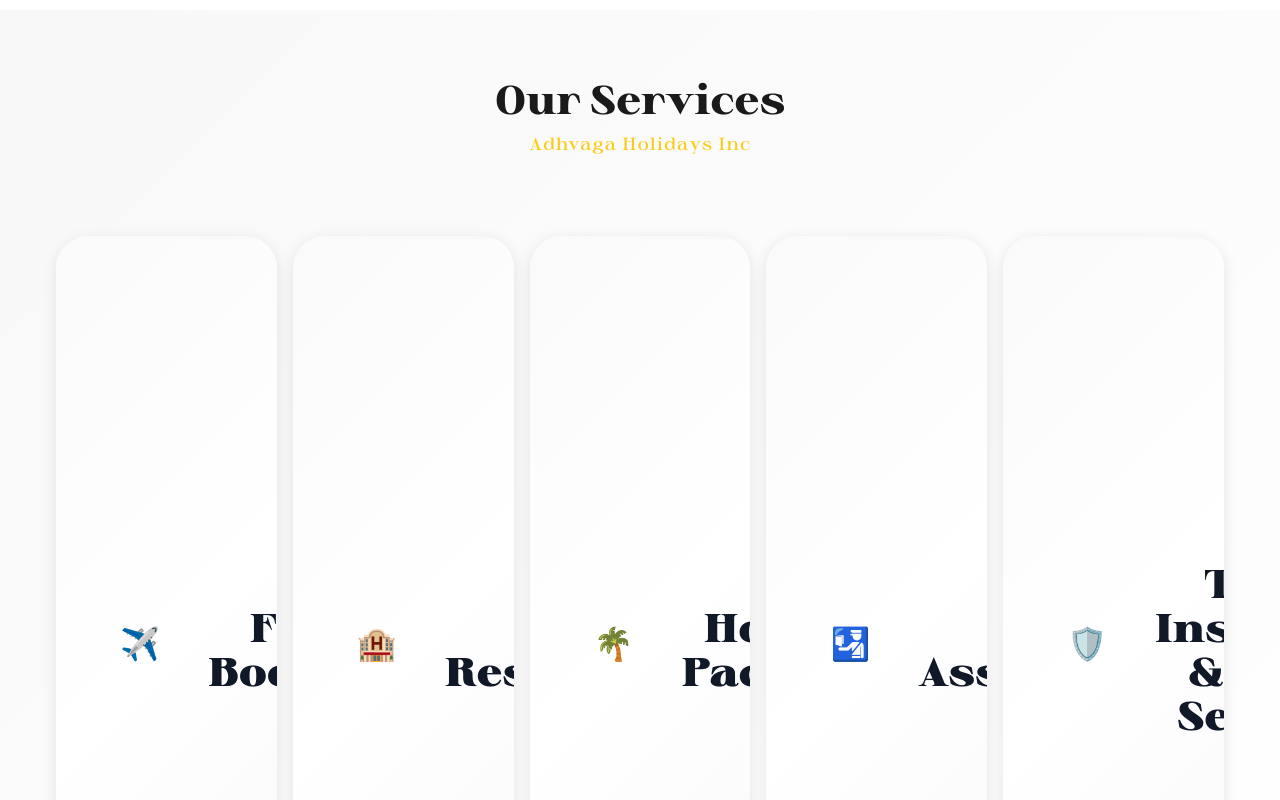
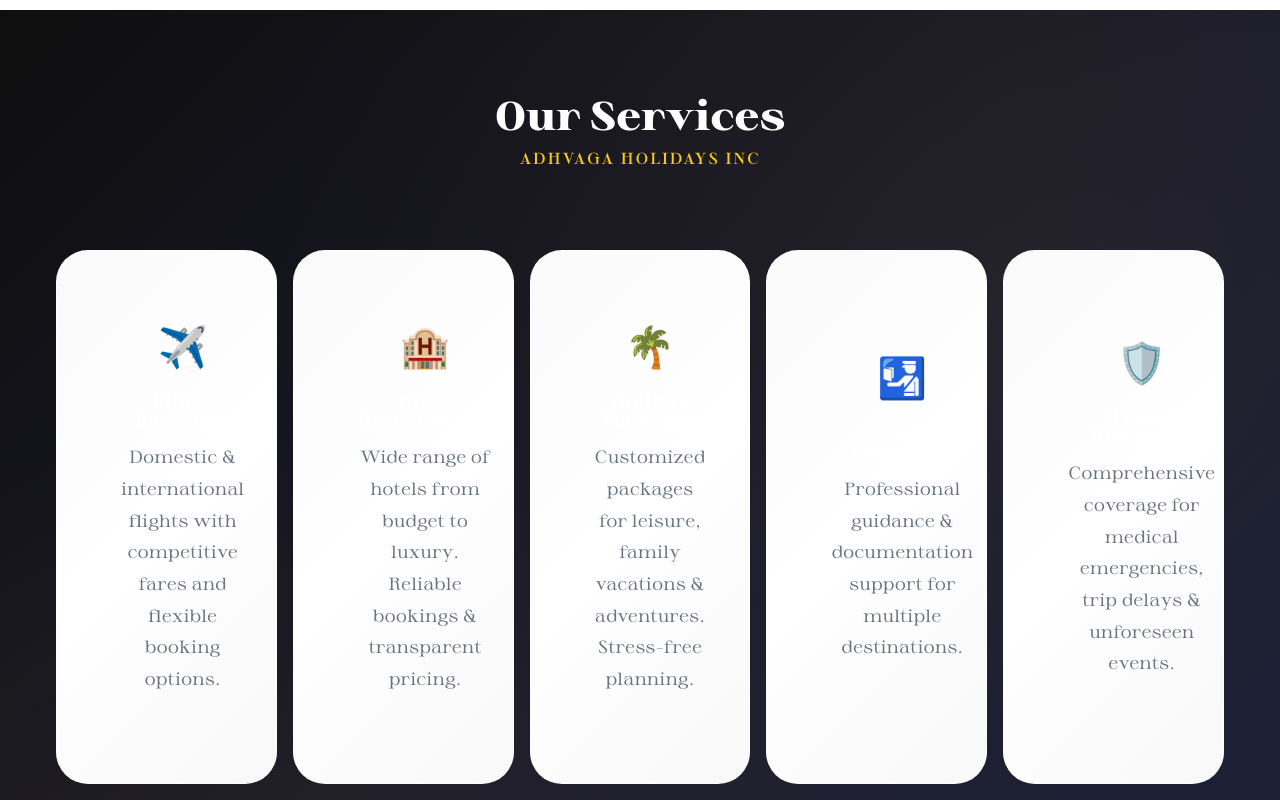
Before and after one commit to Harshithr-ui/travel, a React (Vite) app in the folder travel/AdhvagaHolidays/adhvagafrontend/: page /About in a window 1280 px wide. Shown: the part 1980-2780 px from the top of the page. Built offline with nearby package versions, Linux system fonts and the light colour scheme; no server answers; a web font is replaced by a local one.

Commit message:
Redesign services section: 3x2 grid layout with dark theme and smooth hover effects

```diff
--- a/travel/AdhvagaHolidays/adhvagafrontend/src/Components/About/Services.css
+++ b/travel/AdhvagaHolidays/adhvagafrontend/src/Components/About/Services.css
@@ -1,13 +1,29 @@
 .services-section {
-  padding: 4rem 2rem;
-  background: linear-gradient(135deg, #f8f8f8 0%, #ffffff 100%);
-  overflow: visible;
+  padding: 5rem 2rem;
+  background: linear-gradient(135deg, #0f0f0f 0%, #1a1a2e 50%, #16213e 100%);
+  overflow: hidden;
+  position: relative;
+}
+
+.services-section::before {
+  content: '';
+  position: absolute;
+  top: 0;
+  left: 0;
+  right: 0;
+  bottom: 0;
+  background:
+    radial-gradient(circle at 20% 80%, rgba(250, 204, 21, 0.08) 0%, transparent 50%),
+    radial-gradient(circle at 80% 20%, rgba(250, 204, 21, 0.05) 0%, transparent 50%);
+  pointer-events: none;
 }
 
 .services-container {
-  max-width: 1200px;
+  max-width: 900px;
   margin: 0 auto;
   width: 100%;
+  position: relative;
+  z-index: 1;
 }
 
 .services-header {
@@ -18,59 +34,139 @@
 .services-title {
   font-size: 2.5rem;
   font-weight: 600;
-  color: #1a1a1a;
+  color: #ffffff;
   margin-bottom: 0.5rem;
   font-family: 'Stardom', serif;
 }
 
 .services-brand {
-  font-size: 1.1rem;
+  font-size: 1rem;
   color: #facc15;
   font-weight: 500;
-  letter-spacing: 0.05em;
+  letter-spacing: 0.1em;
+  text-transform: uppercase;
 }
 
 .services-grid {
   display: grid;
-  grid-template-columns: repeat(5, 1fr);
-  gap: 1rem;
+  grid-template-columns: repeat(3, 1fr);
+  gap: 1.5rem;
   width: 100%;
 }
 
-@media (max-width: 1024px) {
-  .services-grid {
-    grid-template-columns: repeat(3, 1fr);
+.service-card {
+  position: relative;
+  background: rgba(255, 255, 255, 0.03);
+  backdrop-filter: blur(10px);
+  border: 1px solid rgba(255, 255, 255, 0.1);
+  padding: 1.75rem 1.25rem;
+  border-radius: 16px;
+  text-align: center;
+  transition: all 0.4s cubic-bezier(0.4, 0, 0.2, 1);
+  overflow: hidden;
+  animation: fadeInUp 0.6s ease forwards;
+  opacity: 0;
+}
+
+@keyframes fadeInUp {
+  from {
+    opacity: 0;
+    transform: translateY(30px);
+  }
+  to {
+    opacity: 1;
+    transform: translateY(0);
   }
 }
 
-@media (max-width: 768px) {
+.service-card-bg {
+  position: absolute;
+  top: 0;
+  left: 0;
+  right: 0;
+  bottom: 0;
+  background: linear-gradient(135deg, rgba(250, 204, 21, 0.15) 0%, rgba(250, 204, 21, 0.05) 100%);
+  opacity: 0;
+  transition: opacity 0.4s ease;
+  border-radius: 16px;
+}
+
+.service-card:hover {
+  transform: translateY(-8px) scale(1.02);
+  border-color: rgba(250, 204, 21, 0.4);
+  box-shadow:
+    0 20px 40px rgba(0, 0, 0, 0.3),
+    0 0 30px rgba(250, 204, 21, 0.1);
+}
+
+.service-card:hover .service-card-bg {
+  opacity: 1;
+}
+
+.service-content {
+  position: relative;
+  z-index: 1;
+}
+
+.service-icon {
+  font-size: 2.5rem;
+  margin-bottom: 1rem;
+  display: inline-block;
+  transition: transform 0.3s ease;
+}
+
+.service-card:hover .service-icon {
+  transform: scale(1.15) rotate(5deg);
+}
+
+.service-card .service-title {
+  font-size: 1.1rem;
+  font-weight: 600;
+  color: #ffffff;
+  margin-bottom: 0.75rem;
+  transition: color 0.3s ease;
+}
+
+.service-card:hover .service-title {
+  color: #facc15;
+}
+
+.service-description {
+  font-size: 0.875rem;
+  color: rgba(255, 255, 255, 0.7);
+  line-height: 1.6;
+  margin: 0;
+}
+
+/* Tablet - 2 columns */
+@media (max-width: 900px) {
   .services-grid {
     grid-template-columns: repeat(2, 1fr);
+    gap: 1.25rem;
+  }
+
+  .services-section {
+    padding: 4rem 1.5rem;
   }
 }
 
-@media (max-width: 480px) {
+/* Mobile - 2 columns still */
+@media (max-width: 600px) {
+  .services-section {
+    padding: 3rem 1rem;
+  }
+
+  .services-title {
+    font-size: 2rem;
+  }
+
   .services-grid {
-    grid-template-columns: 1fr;
-  }
+    grid-template-columns: repeat(2, 1fr);
+    gap: 1rem;
   }
 
   .service-card {
-  background: white;
-  padding: 1.25rem;
-  border-radius: 10px;
-  text-align: center;
-  box-shadow: 0 4px 15px rgba(0, 0, 0, 0.1);
-  transition: all 0.3s ease;
-  border-top: 3px solid transparent;
-  min-width: 0;
-  overflow: visible;
-}
-
-.service-card:hover {
-  transform: translateY(-8px);
-  box-shadow: 0 8px 30px rgba(0, 0, 0, 0.15);
-  border-top-color: #facc15;
+    padding: 1.25rem 1rem;
   }
 
   .service-icon {
@@ -78,41 +174,32 @@
     margin-bottom: 0.75rem;
   }
 
-.service-title {
+  .service-card .service-title {
     font-size: 0.95rem;
-  font-weight: 600;
-  color: #1a1a1a;
     margin-bottom: 0.5rem;
-  word-wrap: break-word;
-  overflow-wrap: break-word;
   }
 
   .service-description {
     font-size: 0.8rem;
-  color: #666;
     line-height: 1.5;
-  word-wrap: break-word;
-  overflow-wrap: break-word;
+  }
 }
 
-@media (max-width: 768px) {
-  .services-section {
-    padding: 2rem 1rem;
-  }
-
-  .services-title {
-    font-size: 1.75rem;
+/* Very small mobile - still 2 columns */
+@media (max-width: 400px) {
+  .services-grid {
+    gap: 0.75rem;
   }
 
   .service-card {
-    padding: 1rem;
+    padding: 1rem 0.75rem;
   }
 
   .service-icon {
     font-size: 1.75rem;
   }
 
-  .service-title {
+  .service-card .service-title {
     font-size: 0.85rem;
   }
 
--- a/travel/AdhvagaHolidays/adhvagafrontend/src/Components/About/Services.jsx
+++ b/travel/AdhvagaHolidays/adhvagafrontend/src/Components/About/Services.jsx
@@ -6,31 +6,37 @@
     id: 1,
     icon: "✈️",
     title: "Flight Bookings",
-    description: "We provide domestic and international flight bookings with competitive fares and flexible options. Our team ensures smooth ticketing, seat selection, and ongoing support for changes or updates."
+    description: "Domestic & international flights with competitive fares and flexible booking options."
   },
   {
     id: 2,
     icon: "🏨",
     title: "Hotel Reservations",
-    description: "Choose from a wide range of hotels worldwide, from budget to luxury stays. We ensure reliable bookings, transparent pricing, and comfort that suits your travel needs."
+    description: "Wide range of hotels from budget to luxury. Reliable bookings & transparent pricing."
   },
   {
     id: 3,
     icon: "🌴",
     title: "Holiday Packages",
-    description: "Our customized holiday packages are designed to match your interests, budget, and travel style. From leisure trips to family vacations, we handle every detail for a stress-free experience."
+    description: "Customized packages for leisure, family vacations & adventures. Stress-free planning."
   },
   {
     id: 4,
     icon: "🛂",
     title: "Visa Assistance",
-    description: "We offer professional visa guidance and documentation support for multiple destinations. Our team assists you through the process to ensure accuracy and timely submission."
+    description: "Professional guidance & documentation support for multiple destinations."
   },
   {
     id: 5,
     icon: "🛡️",
-    title: "Travel Insurance & Allied Services",
-    description: "Protect your journey with comprehensive travel insurance and additional services. We help you choose suitable coverage for medical emergencies, trip delays, and unforeseen events."
+    title: "Travel Insurance",
+    description: "Comprehensive coverage for medical emergencies, trip delays & unforeseen events."
+  },
+  {
+    id: 6,
+    icon: "🚗",
+    title: "Transport Services",
+    description: "Airport transfers, car rentals & local transportation for seamless travel."
   }
 ];
 
@@ -44,11 +50,18 @@
         </div>
 
         <div className="services-grid">
-          {SERVICES.map((service) => (
-            <div key={service.id} className="service-card">
-              <div className="service-icon">{service.icon}</div>
-              <h3 className="service-title">{service.title}</h3>
-              <p className="service-description">{service.description}</p>
+          {SERVICES.map((service, index) => (
+            <div
+              key={service.id}
+              className="service-card"
+              style={{ animationDelay: `${index * 0.1}s` }}
+            >
+              <div className="service-card-bg"></div>
+              <div className="service-content">
+                <div className="service-icon">{service.icon}</div>
+                <h3 className="service-title">{service.title}</h3>
+                <p className="service-description">{service.description}</p>
+              </div>
             </div>
           ))}
         </div>
```
Lines whose indentation alone changed are shown as unchanged.
